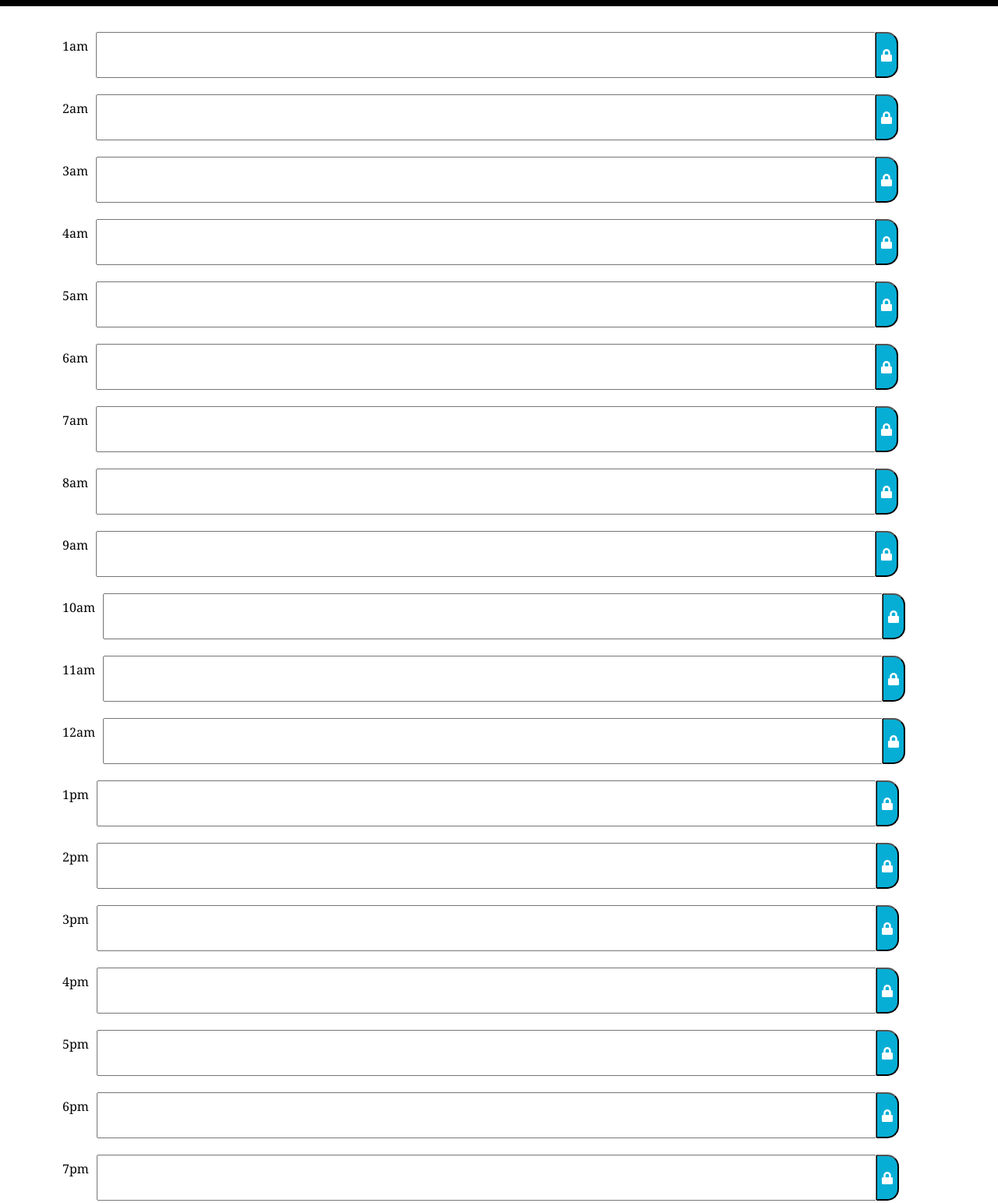
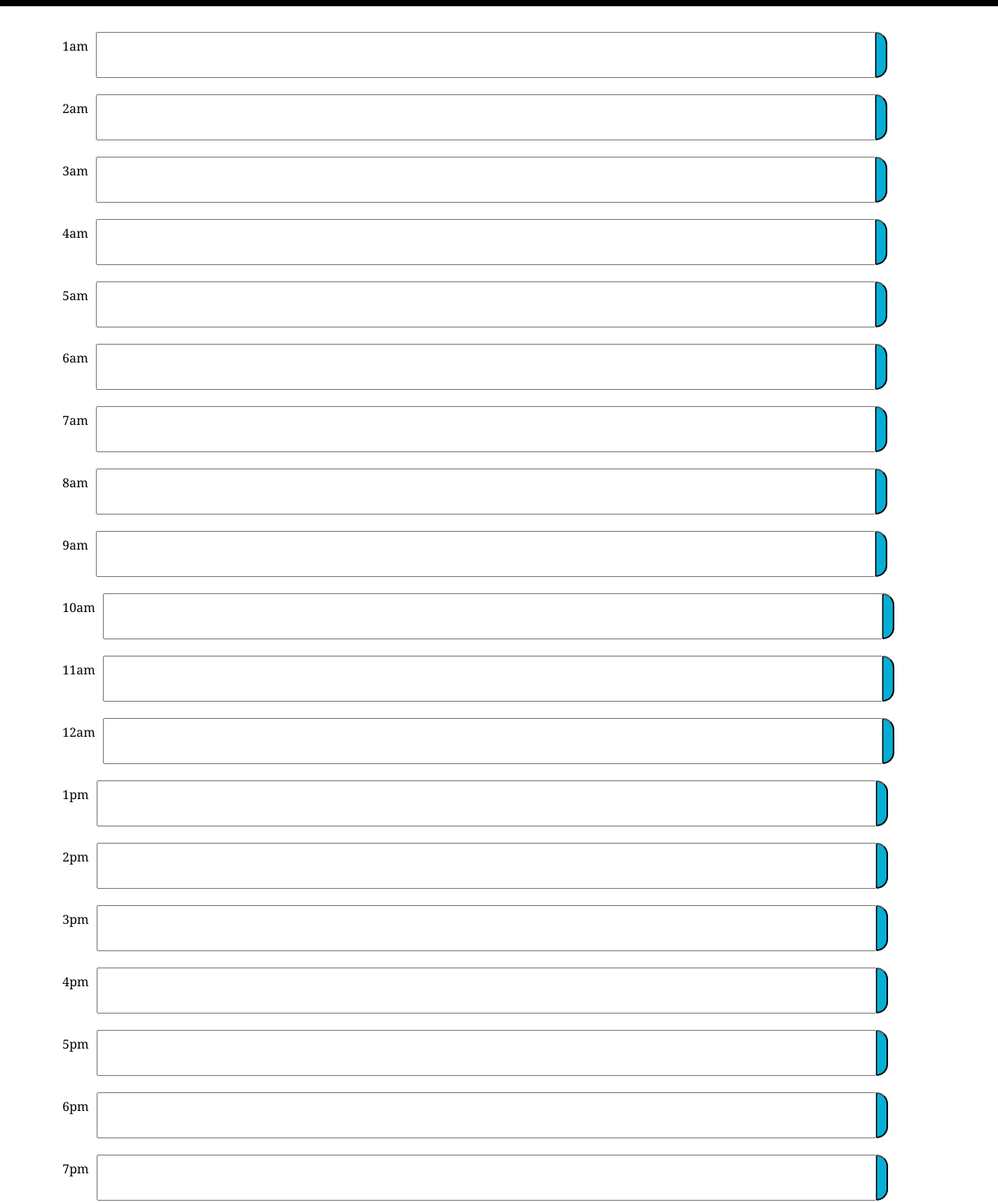
Before and after one commit to LouieLover/HW5, a plain HTML site: page index.html in a window 1280 px wide. Shown: the part 260-1803 px from the top of the page at 78% size. Drawn offline with nearby package versions, Linux system fonts and the light colour scheme.

Commit message:
save button

```diff
--- a/index.html
+++ b/index.html
@@ -25,122 +25,122 @@
         <div class="row">
             <p class="time">1am</p>
             <input type="content" id="9am" name="text" class="textarea" style="width: 1000px;">
-            <button class="saveBtn"><span class="fa fa-lock"></span></button>
+            <button class="saveBtn"></button>
         </div>
         <div class="row">
             <p class="time">2am</p>
             <input type="content" id="9am" name="text" class="textarea" style="width: 1000px;">
-            <button class="saveBtn"><span class="fa fa-lock"></span></button>
+            <button class="saveBtn"></button>
         </div>
         <div class="row">
             <p class="time">3am</p>
             <input type="content" id="9am" name="text" class="textarea" style="width: 1000px;">
-            <button class="saveBtn"><span class="fa fa-lock"></span></button>
+            <button class="saveBtn"></button>
         </div>
         <div class="row">
             <p class="time">4am</p>
             <input type="content" id="9am" name="text" class="textarea" style="width: 1000px;">
-            <button class="saveBtn"><span class="fa fa-lock"></span></button>
+            <button class="saveBtn"></button>
         </div>
         <div class="row">
             <p class="time">5am</p>
             <input type="content" id="9am" name="text" class="textarea" style="width: 1000px;">
-            <button class="saveBtn"><span class="fa fa-lock"></span></button>
+            <button class="saveBtn"></button>
         </div>
         <div class="row">
             <p class="time">6am</p>
             <input type="content" id="9am" name="text" class="textarea" style="width: 1000px;">
-            <button class="saveBtn"><span class="fa fa-lock"></span></button>
+            <button class="saveBtn"></button>
         </div>
         <div class="row">
             <p class="time">7am</p>
             <input type="content" id="9am" name="text" class="textarea" style="width: 1000px;">
-            <button class="saveBtn"><span class="fa fa-lock"></span></button>
+            <button class="saveBtn"></button>
         </div>
         <div class="row">
             <p class="time">8am</p>
             <input type="content" id="9am" name="text" class="textarea" style="width: 1000px;">
-            <button class="saveBtn"><span class="fa fa-lock"></span></button>
+            <button class="saveBtn"></button>
         </div>
         <div class="row">
             <p class="time">9am</p>
             <input type="content" id="9am" name="text" class="textarea" style="width: 1000px;">
-            <button class="saveBtn"><span class="fa fa-lock"></span></button>
+            <button class="saveBtn"></button>
         </div>
         <div class="row">
             <p class="time">10am</p>
             <input type="content" id="9am" name="text" class="textarea" style="width: 1000px;">
-            <button class="saveBtn"><span class="fa fa-lock"></span></button>
+            <button class="saveBtn"></button>
         </div>
         <div class="row">
             <p class="time">11am</p>
             <input type="content" id="9am" name="text" class="textarea" style="width: 1000px;">
-            <button class="saveBtn"><span class="fa fa-lock"></span></button>
+            <button class="saveBtn"></button>
         </div>
         <div class="row">
             <p class="time">12am</p>
             <input type="content" id="9am" name="text" class="textarea" style="width: 1000px;">
-            <button class="saveBtn"><span class="fa fa-lock"></span></button>
+            <button class="saveBtn"></button>
         </div>
         <div class="row">
             <p class="time">1pm</p>
             <input type="content" id="9am" name="text" class="textarea" style="width: 1000px;">
-            <button class="saveBtn"><span class="fa fa-lock"></span></button>
+            <button class="saveBtn"></button>
         </div>
         <div class="row">
             <p class="time">2pm</p>
             <input type="content" id="9am" name="text" class="textarea" style="width: 1000px;">
-            <button class="saveBtn"><span class="fa fa-lock"></span></button>
+            <button class="saveBtn"></button>
         </div>
         <div class="row">
             <p class="time">3pm</p>
             <input type="content" id="9am" name="text" class="textarea" style="width: 1000px;">
-            <button class="saveBtn"><span class="fa fa-lock"></span></button>
+            <button class="saveBtn"></button>
         </div>
         <div class="row">
             <p class="time">4pm</p>
             <input type="content" id="9am" name="text" class="textarea" style="width: 1000px;">
-            <button class="saveBtn"><span class="fa fa-lock"></span></button>
+            <button class="saveBtn"></button>
         </div>
         <div class="row">
             <p class="time">5pm</p>
             <input type="content" id="9am" name="text" class="textarea" style="width: 1000px;">
-            <button class="saveBtn"><span class="fa fa-lock"></span></button>
+            <button class="saveBtn"></button>
         </div>
         <div class="row">
             <p class="time">6pm</p>
             <input type="content" id="9am" name="text" class="textarea" style="width: 1000px;">
-            <button class="saveBtn"><span class="fa fa-lock"></span></button>
+            <button class="saveBtn"></button>
         </div>
         <div class="row">
             <p class="time">7pm</p>
             <input type="content" id="9am" name="text" class="textarea" style="width: 1000px;">
-            <button class="saveBtn"><span class="fa fa-lock"></span></button>
+            <button class="saveBtn"></button>
         </div>
         <div class="row">
             <p class="time">8pm</p>
             <input type="content" id="9am" name="text" class="textarea" style="width: 1000px;">
-            <button class="saveBtn"><span class="fa fa-lock"></span></button>
+            <button class="saveBtn"></button>
         </div>
         <div class="row">
             <p class="time">9pm</p>
             <input type="content" id="9am" name="text" class="textarea" style="width: 1000px;">
-            <button class="saveBtn"><span class="fa fa-lock"></span></button>
+            <button class="saveBtn"></button>
         </div>
         <div class="row">
             <p class="time">10pm</p>
             <input type="content" id="9am" name="text" class="textarea" style="width: 1000px;">
-            <button class="saveBtn"><span class="fa fa-lock"></span></button>
+            <button class="saveBtn"></button>
         </div>
         <div class="row">
             <p class="time">11pm</p>
             <input type="content" id="9am" name="text" class="textarea" style="width: 1000px;">
-            <button class="saveBtn"><span class="fa fa-lock"></span></button>
+            <button class="saveBtn"></button>
         </div>
         <div class="row">
             <p class="time">12pm</p>
             <input type="content" id="9am" name="text" class="textarea" style="width: 1000px;">
-            <button class="saveBtn"><span class="fa fa-lock"></span></button>
+            <button class="saveBtn"></button>
         </div>
 
     </div>
```
